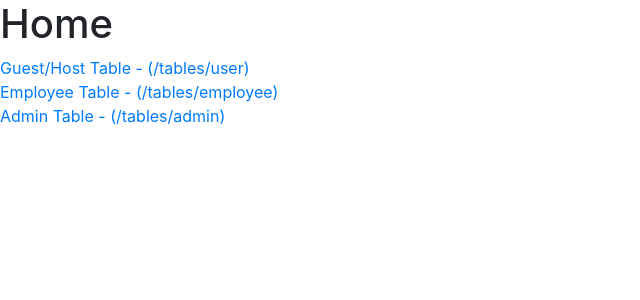
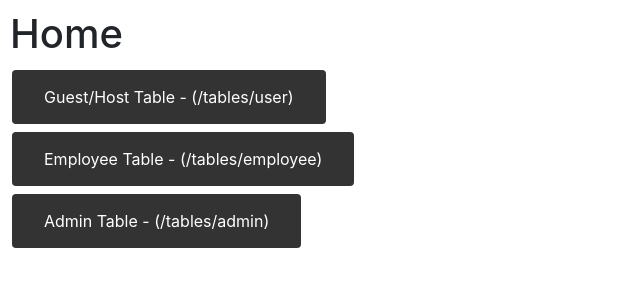
Before and after one commit to MarcDAFrame/CSI2132, a React app in the folder frontend/: page / in a window 1280 px wide. Shown: the top 300 px of the page, without its empty margins (0-640 px from the left). Built offline with nearby package versions, Linux system fonts and the light colour scheme; the HTML template or start-up script is replaced by a standard one.

Commit message:
Improved appearance of buttons

```diff
--- a/frontend/src/app/containers/Home/index.tsx
+++ b/frontend/src/app/containers/Home/index.tsx
@@ -23,13 +23,15 @@ export class Home extends React.Component<Props, State> {
   }
   render() {
     return (
-      <div
+      <div style={{margin: 10}}
         className={style.normal}
       >
       <h1>Home</h1>
       {tables.map((table)=>(
         <a href={table.href}>
+          <button className={style.button}>
           {table.label} - ({table.href})
+          </button>
           <br></br>
         </a>
       ))}
--- a/frontend/src/app/containers/Home/style.scss
+++ b/frontend/src/app/containers/Home/style.scss
@@ -1,3 +1,24 @@
 .normal{
   height: 100%;
 }
+
+.button {
+  background-color:  #333333; color: black;;
+  border: none;
+  color: white;
+  padding: 15px 32px;
+  text-align: center;
+  text-decoration: none;
+  display: inline-block;
+  font-size: 16px;
+  margin: 4px 2px;
+  cursor: pointer;
+  border-radius: 4px;
+  transition-duration: 0.4s;
+}
+
+
+.button:hover {
+  background-color: rgb(7, 0, 68); /* Green */
+  color: white;
+}
```
